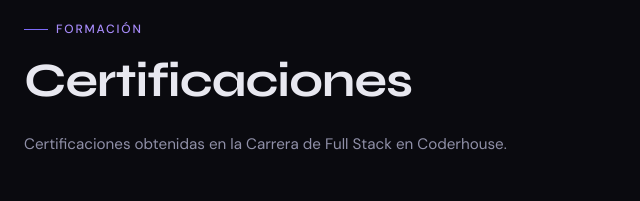
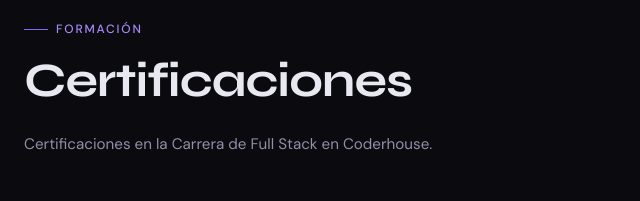
Before and after one commit to sanchezign/Porfolio, a plain HTML site: page index.html in a window 1280 px wide. Shown: the part 5360-5561 px from the top of the page, 114-754 px from the left. Drawn offline with nearby package versions, Linux system fonts and the light colour scheme.

Commit message:
Update certifications section subtitle

```diff
--- a/index.html
+++ b/index.html
@@ -1149,7 +1149,7 @@
       <div class="reveal">
         <div class="section-label">Formación</div>
         <h2 class="section-title">Certificaciones</h2>
-        <p style="color:var(--text2); margin-top:0.5rem; font-size:0.95rem;">Certificaciones obtenidas en la Carrera de Full Stack en Coderhouse.</p>
+        <p style="color:var(--text2); margin-top:0.5rem; font-size:0.95rem;">Certificaciones en la Carrera de Full Stack en Coderhouse.</p>
       </div>
       <div class="certs-grid reveal">
 
```
